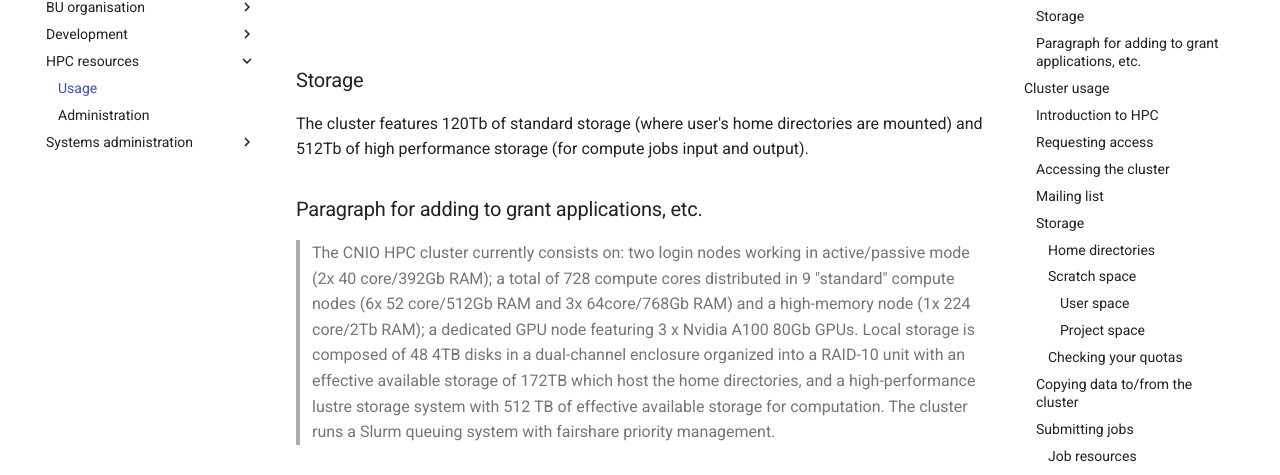
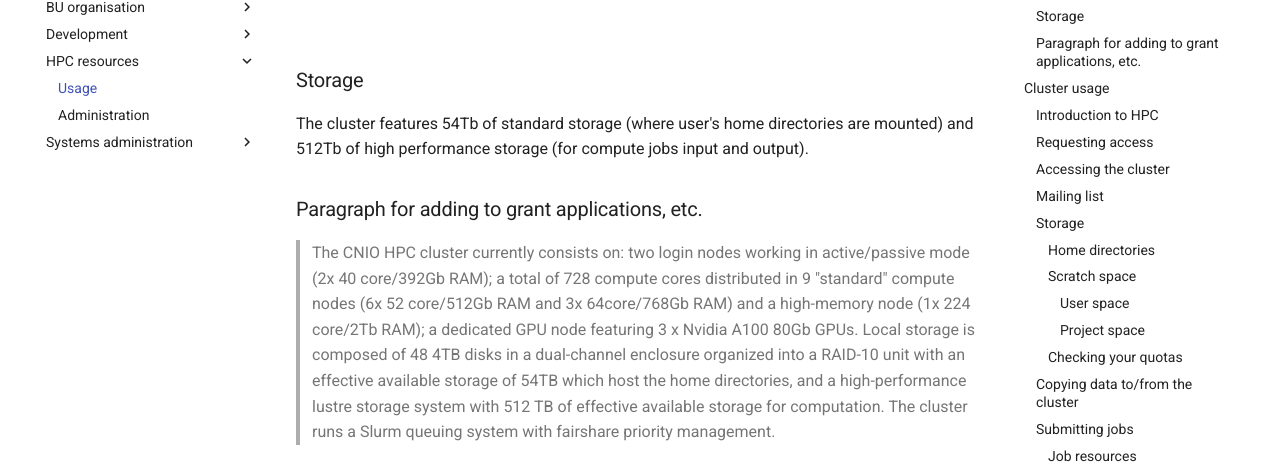
Before and after one commit to cnio-bu/cnio-bu.github.io, an MkDocs documentation site: the page built from docs/hpc/usage.md, in a window 1280 px wide and 900 px high, scrolled down 538 px. Shown: the part 146-621 px from the top of the window. Built offline with MkDocs 1.6.1 and Material for MkDocs 9.7.7, drawn with Linux system fonts in a browser that asks for light colours; comment, search, counter and statistics services are not loaded.

Commit message:
Update homes storage size

```diff
--- a/docs/hpc/usage.md
+++ b/docs/hpc/usage.md
@@ -20,12 +20,12 @@
 
 ### Storage
 
-The cluster features 120Tb of standard storage (where user's home directories are mounted)
+The cluster features 54Tb of standard storage (where user's home directories are mounted)
 and 512Tb of high performance storage (for compute jobs input and output).
 
 ### Paragraph for adding to grant applications, etc.
 
-> The CNIO HPC cluster currently consists on: two login nodes working in active/passive mode (2x 40 core/392Gb RAM); a total of 728 compute cores distributed in 9 "standard" compute nodes (6x 52 core/512Gb RAM and 3x 64core/768Gb RAM) and a high-memory node (1x 224 core/2Tb RAM); a dedicated GPU node featuring 3 x Nvidia A100 80Gb GPUs. Local storage is composed of 48 4TB disks in a dual-channel enclosure organized into a RAID-10 unit with an effective available storage of 172TB which host the home directories, and a high-performance lustre storage system with 512 TB of effective available storage for computation. The cluster runs a Slurm queuing system with fairshare priority management.
+> The CNIO HPC cluster currently consists on: two login nodes working in active/passive mode (2x 40 core/392Gb RAM); a total of 728 compute cores distributed in 9 "standard" compute nodes (6x 52 core/512Gb RAM and 3x 64core/768Gb RAM) and a high-memory node (1x 224 core/2Tb RAM); a dedicated GPU node featuring 3 x Nvidia A100 80Gb GPUs. Local storage is composed of 48 4TB disks in a dual-channel enclosure organized into a RAID-10 unit with an effective available storage of 54TB which host the home directories, and a high-performance lustre storage system with 512 TB of effective available storage for computation. The cluster runs a Slurm queuing system with fairshare priority management.
 
 ## Cluster usage
 
```
